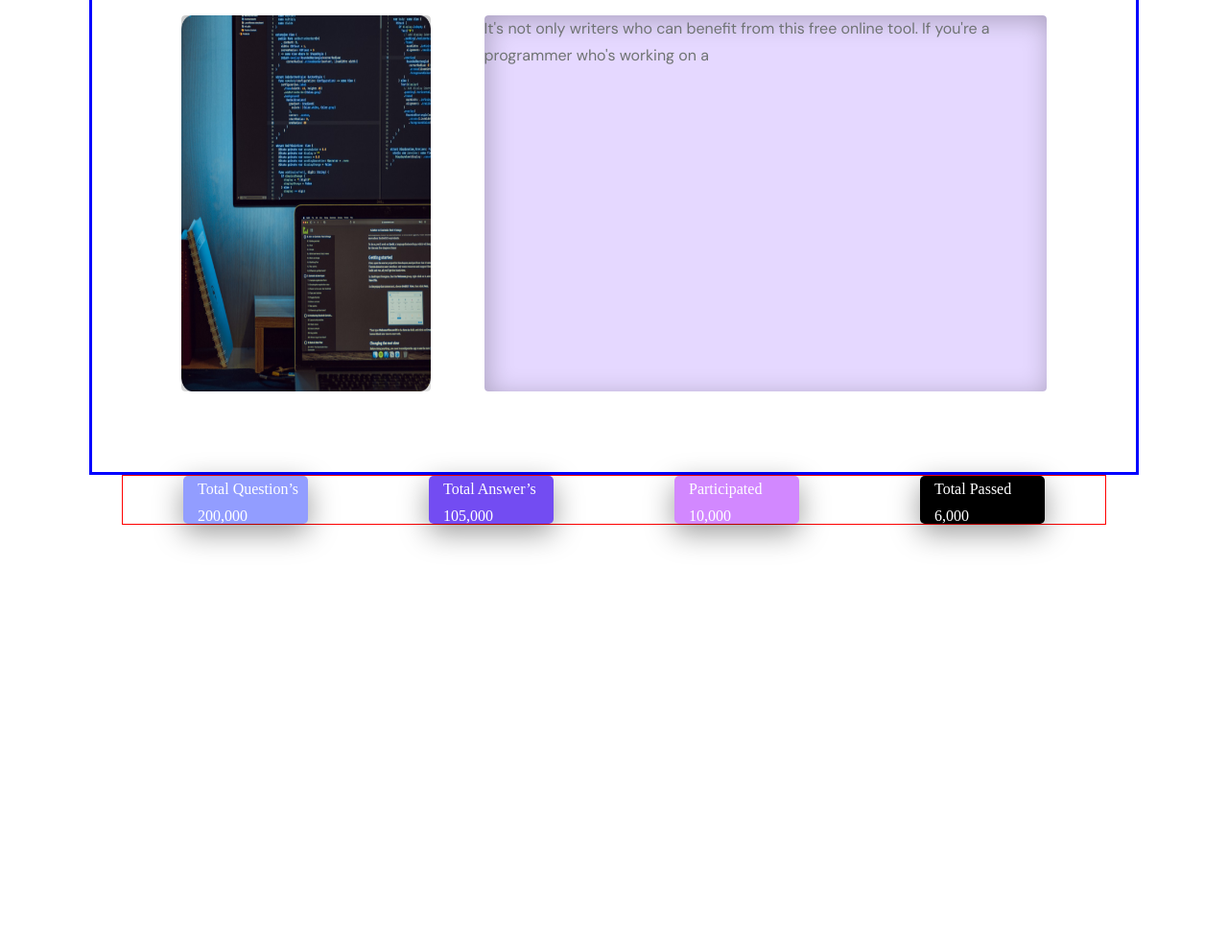
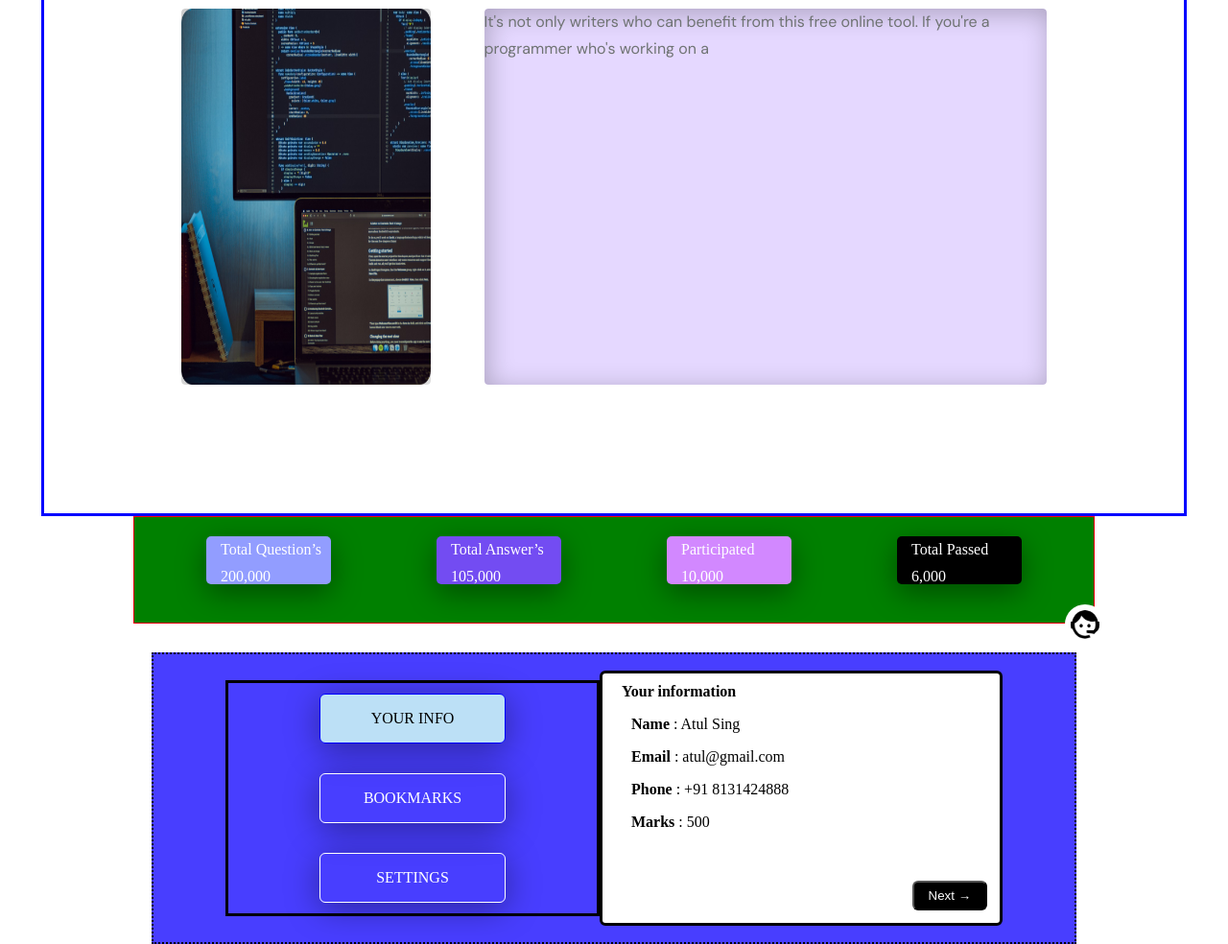
Before and after one commit to BASHISTHANAYAK/Micro-Project-2, a plain HTML site: page index.html in a window 1280 px wide. Shown: the part 128-1112 px from the top of the page at 96% size. Before the commit the page ends 800 px from the top, so only its background shows below. Drawn offline with Linux system fonts and the light colour scheme.

Commit message:
80% done

```diff
--- a/index.html
+++ b/index.html
@@ -15,8 +15,16 @@
       body{
         margin: 0;
     }
+    #nav-parent{
+      border: 3px solid red;
+      width: 100%;
+      height: auto;
+      position: fixed;
+    }
   /* CSS for the navbar */
   .navbar {
+    width: 100%;
+    margin: auto;
     background-color:#6F6AF7;
     color: #fff;
     display: flex;
@@ -24,6 +32,7 @@
     align-items: center;
     padding: 10px;
     font-size: 20px;
+
   }
 
   .navbar-logo {
@@ -111,7 +120,7 @@ main {
  gap:4% ;
   align-items: center;
   justify-content: center;
-
+padding: 50px;
 }
 
 main div{
@@ -136,16 +145,16 @@ main div:nth-child(2){
 
 footer {
   border: 1px solid red;
-  width: 80%;
+  width: 75%;
   height: auto;
   margin: auto;
-  background-color: white;
+  background-color: green;
   display: grid;
   grid-template-columns: repeat(4,1fr);
-
   display: flex;
   flex-wrap: wrap;
   justify-content: space-around;
+  padding: 20px 20px 40px 20px;
 }
 
 footer div{
@@ -178,8 +187,16 @@ footer div:nth-child(3){
 
 }
 footer div:nth-child(4){
-  background: #000000;
-
+  background: black;
+}
+footer div:nth-child(4) img{
+  width:30px;
+  position: fixed;
+  background-color: #fff;
+  right: 10%;
+  bottom: 0;
+  border-radius: 100%;
+  padding: 6px;
 }
 
 
@@ -187,8 +204,77 @@ footer div:nth-child(4){
 
 
 
+#lat_container{
+  border: 2px dotted black;
+  background: #483EFF;
+  width: 75%;
+  height: 300px;
+  margin: auto;
+  display: flex;
+  justify-content: center;
+  align-items: center;
+  margin-top: 30px;
+}
+#lat_container > div{
+  border: 3px solid black;
+  width:40% ;
+  height: 80%;
 
+}
+#lat_container-1stChild{
+display: grid;
+grid-template-rows: repeat(3,1fr);
+gap: 10px;
+}
+#lat_container-1stChild div{
+  border: 1px solid blue;
+  width: 50%;
+  margin: auto;
+  height: auto;
+  border-radius: 6px;
+  color: #000000;
+  display: flex;
+  align-items: center;
+justify-content: center;
+box-shadow: 0px 6px 35px rgba(0, 0, 0, 0.39);
 
+}
+#lat_container-1stChild div:nth-child(1){
+  background: #BCE0F6;
+
+}
+#lat_container-1stChild div:nth-child(2){
+  border-color: #fff;
+  border-width: 1.5px;
+  color: #fff;
+}
+#lat_container-1stChild div:nth-child(3){
+  border-color: #fff;
+border-width: 1.5px;
+ color: #fff;
+}
+#lat_container-2ndChild{
+padding: 10px 10px 10px 20px;
+background-color: white;
+border-radius: 6px;
+position: relative;
+}
+#lat_container-2ndChild span{
+  margin-left: 10px;
+}
+#lat_container-2ndChild input{
+position: absolute;
+  right: 13px;
+  bottom:13px;
+  background-color: #000000;
+  color: #fff;
+  padding: 6px 15px 6px 15px;
+  border-radius: 6px;
+}
+#lat_container-2ndChild input:hover{
+  cursor: pointer;
+  background-color: #191e1e;
+}
 
 
 
@@ -240,10 +326,17 @@ footer div:nth-child(4){
     }
     main{
       grid-template-columns:40% 55%;
+     padding-top: 130px;
     }
 
-footer div{
+footer  div{
   margin-top: 1%;
+}
+#lat_container-1stChild div p{
+ font-size: 70%;
+}
+#lat_container-1stChild div{
+  width: 80%;
 }
   }
 
@@ -257,6 +350,7 @@ footer div{
     ></script>
   </head>
   <body>
+    <div  id="nav-parent">
     <nav class="navbar">
       <a href="#" class="navbar-logo"><img src="/images/dappr.jpg" alt=""></a>
       <ul class="navbar-menu">
@@ -279,6 +373,7 @@ footer div{
         <div class="bar"></div>
       </div>
     </nav>
+  </div>
     <main>
       <div>
         <img src="/images/image 4.png" alt="">
@@ -301,7 +396,31 @@ footer div{
       <div>
         <span>Total Passed</span>
         <span class="second_p">6,000</span>
+        <img src="/images/Vector (3).png" alt="">
       </div>
     </footer>
+    <div id="lat_container">
+          <div id="lat_container-1stChild">
+            <div> <p> YOUR INFO</p></div>
+            <div><p>BOOKMARKS</p> </div>
+            <div><p>SETTINGS</p></div>
+          </div>
+          <div id="lat_container-2ndChild">
+            <b>Your information</b>
+            <p>
+               <span><b>Name  </b>: Atul Sing</span>
+            </p>
+            <p>
+              <span><b>Email  </b>: atul@gmail.com</span>
+            </p>
+            <p>
+              <span><b>Phone  </b>: +91 8131424888</span>
+            </p>
+            <p>
+              <span><b>Marks  </b>: 500</span>
+            </p>
+            <input type="submit" value="Next &#8594;">
+          </div>
+    </div>
   </body>
 </html>
```
Also changed, not shown: test.html (added, +49 -0 lines), images/Vector (3).png (added), images/facebook.png (added), images/twitter.png (added), images/whatsapp.png (added).
